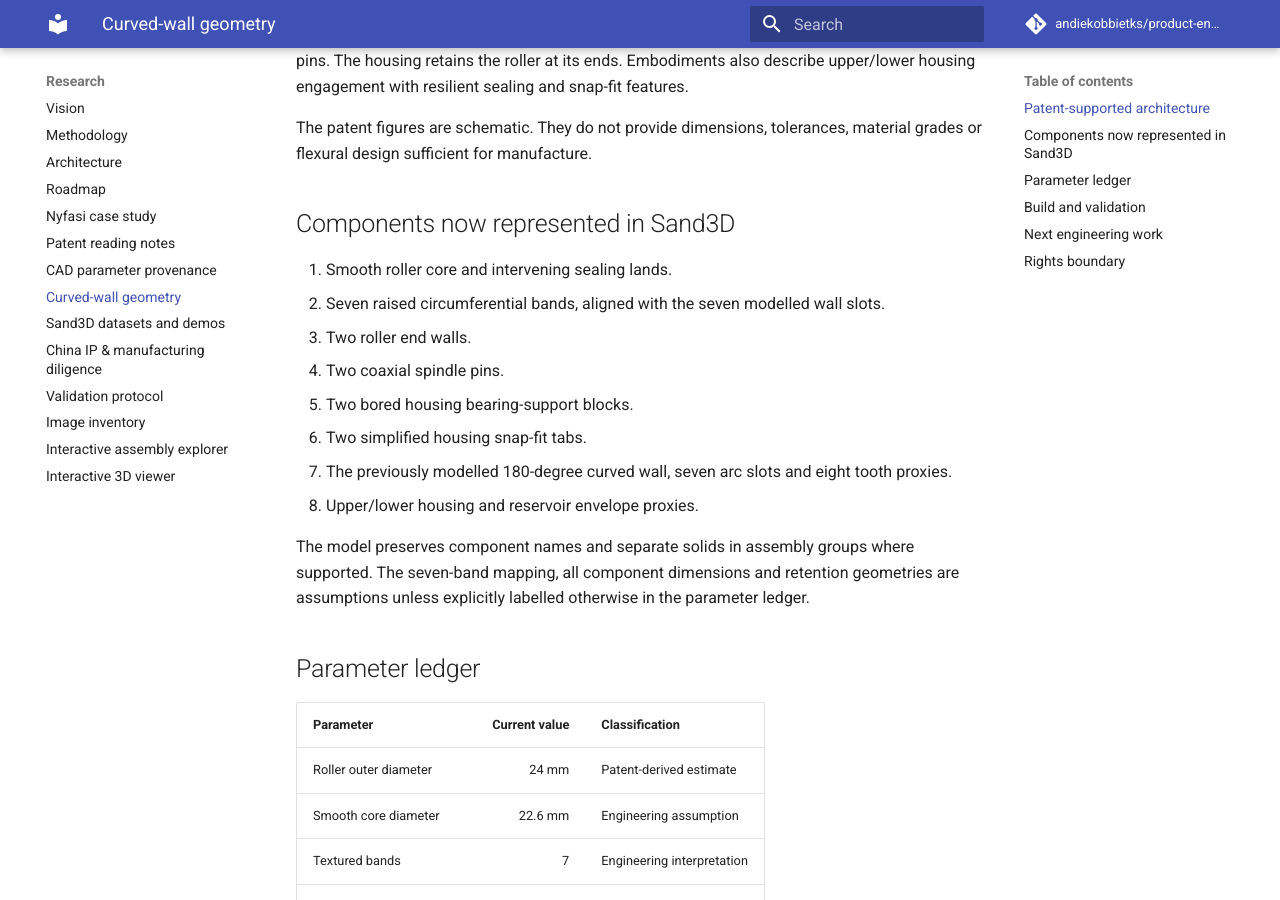
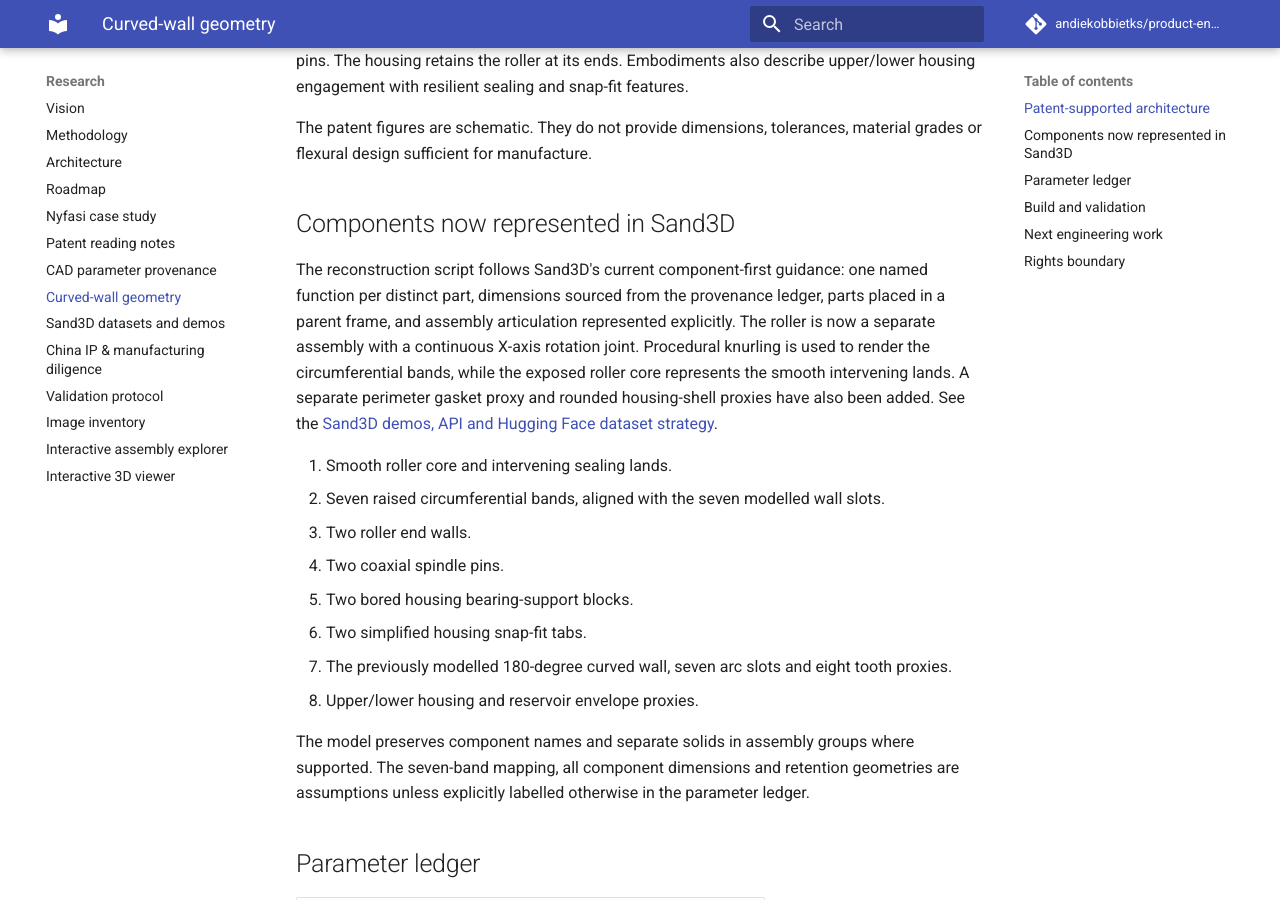
Before and after one commit to andiekobbietks/product-engineering-lab, an MkDocs documentation site: the page built from docs/experiments/curved-wall-geometry.md, in a window 1280 px wide and 900 px high, scrolled down 373 px. Built offline with MkDocs 1.6.1 and Material for MkDocs 9.7.7, drawn with Linux system fonts in a browser that asks for light colours; comment, search, counter and statistics services are not loaded.

Commit message:
Document higher-detail Sand3D component architecture

```diff
--- a/docs/experiments/curved-wall-geometry.md
+++ b/docs/experiments/curved-wall-geometry.md
@@ -10,6 +10,8 @@ The patent describes a roller drum with circumferential textured bands/projectio
 The patent figures are schematic. They do not provide dimensions, tolerances, material grades or flexural design sufficient for manufacture.
 
 ## Components now represented in Sand3D
+
+The reconstruction script follows Sand3D's current component-first guidance: one named function per distinct part, dimensions sourced from the provenance ledger, parts placed in a parent frame, and assembly articulation represented explicitly. The roller is now a separate assembly with a continuous X-axis rotation joint. Procedural knurling is used to render the circumferential bands, while the exposed roller core represents the smooth intervening lands. A separate perimeter gasket proxy and rounded housing-shell proxies have also been added. See the [Sand3D demos, API and Hugging Face dataset strategy](sand3d-dataset-strategy.md).
 
 1. Smooth roller core and intervening sealing lands.
 2. Seven raised circumferential bands, aligned with the seven modelled wall slots.
```
